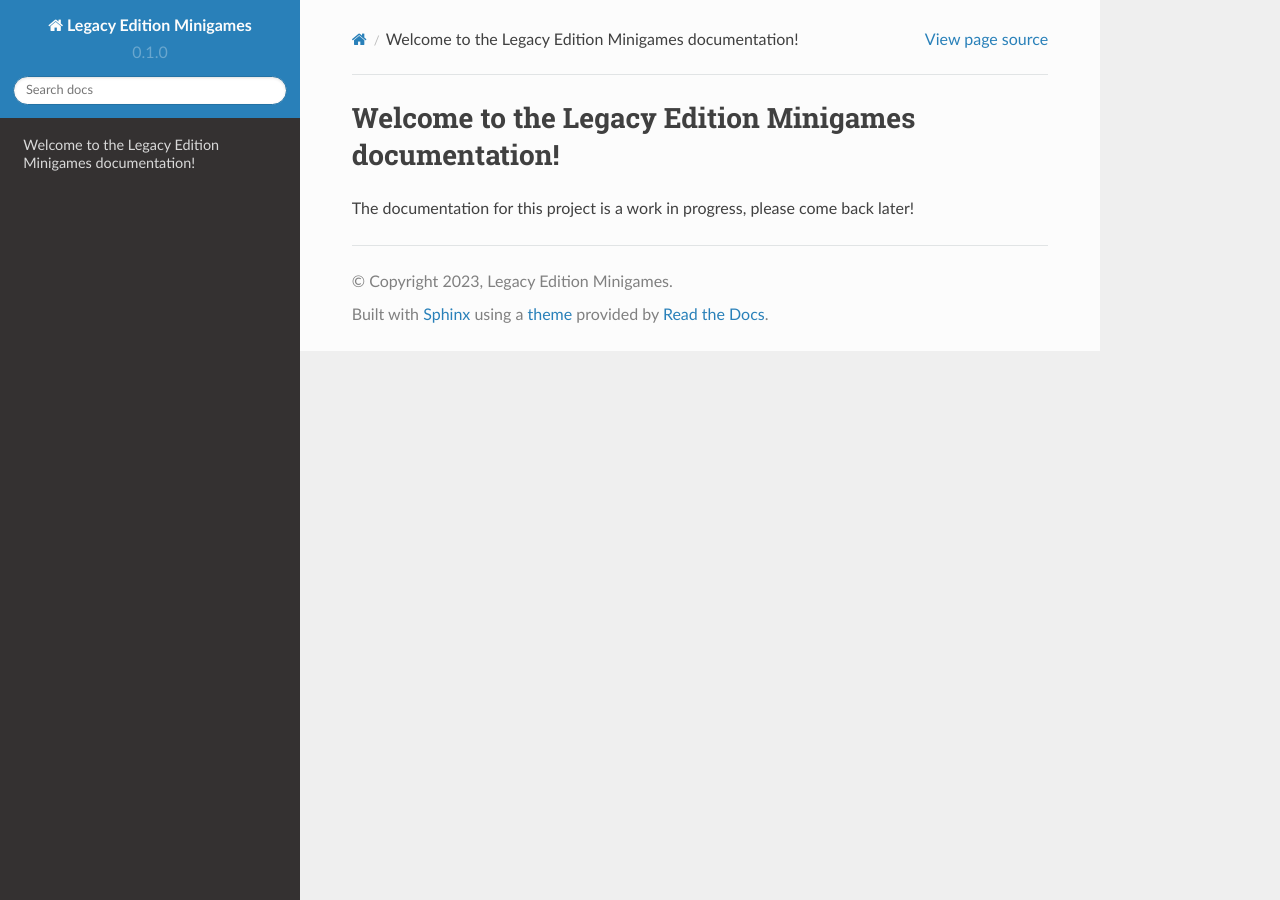
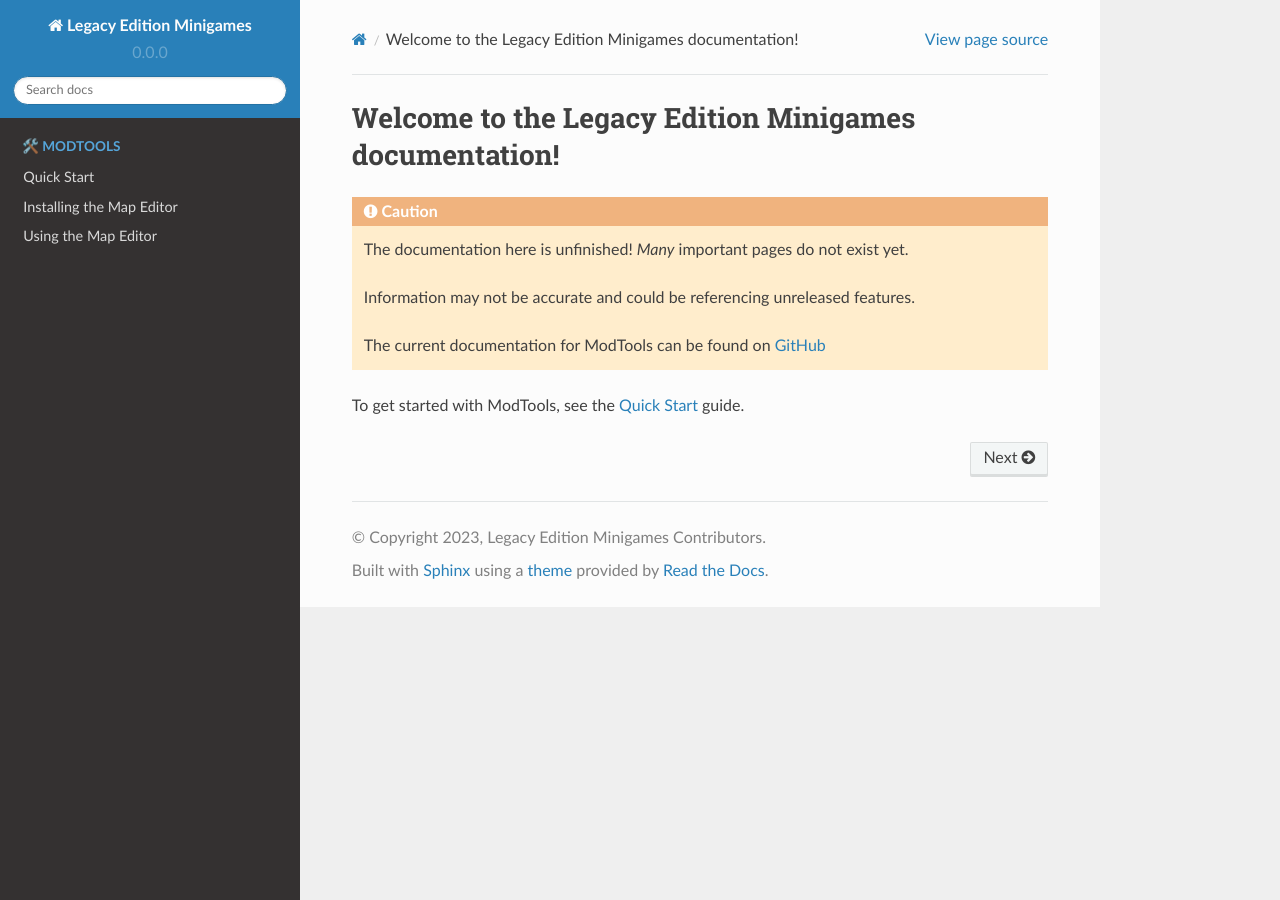
Before and after one commit to Legacy-Edition-Minigames/Documentation, a Sphinx documentation site: the page built from docs/source/index.rst, in a window 1280 px wide. Built offline with Sphinx 7.4.7 and the Read the Docs theme 2.0.0, drawn with Linux system fonts in a browser that asks for light colours.

Commit message:
Add the first 2 pages for ModTools

```diff
--- a/docs/source/conf.py
+++ b/docs/source/conf.py
@@ -3,11 +3,11 @@
 # -- Project information
 
 project = 'Legacy Edition Minigames'
-copyright = '2023, Legacy Edition Minigames'
-author = 'Legacy Edition Minigames'
+copyright = '2023, Legacy Edition Minigames Contributors'
+author = 'Legacy Edition Minigames Contributors'
 
 release = '0.1'
-version = '0.1.0'
+version = '0.0.0'
 
 # -- General configuration
 
--- a/docs/source/index.rst
+++ b/docs/source/index.rst
@@ -1,4 +1,20 @@
 Welcome to the Legacy Edition Minigames documentation!
-===================================
+======================================================
 
-The documentation for this project is a work in progress, please come back later!
+.. toctree::
+   :maxdepth: 2
+   :hidden:
+   :caption: 🛠️ ModTools
+
+   /modtools/index
+   /modtools/install-editor
+   /modtools/using-editor
+
+.. caution::
+   The documentation here is unfinished! *Many* important pages do not exist yet.
+
+   Information may not be accurate and could be referencing unreleased features.
+
+   The current documentation for ModTools can be found on `GitHub <https://github.com/Legacy-Edition-Minigames/ModTools/wiki>`_
+
+To get started with ModTools, see the :doc:`modtools/index` guide.
```
Also changed, not shown: docs/source/api.rst (deleted, +0 -7 lines), docs/source/modtools/index.rst (added, +10 -0 lines), docs/source/modtools/install-editor.rst (added, +59 -0 lines), docs/source/modtools/using-editor.rst (added, +81 -0 lines), docs/source/usage.rst (deleted, +0 -33 lines), docs/source/images/modtools/install-editor/availablepacks.png (added), docs/source/images/modtools/install-editor/datapack-button.png (added), docs/source/images/modtools/install-editor/edit-button.png (added), docs/source/images/modtools/install-editor/openpackfolder-button.png (added), docs/source/images/modtools/install-editor/openworldfolder-button.png (added), docs/source/images/modtools/install-editor/selectedpacks.png (added), docs/source/images/modtools/install-editor/tab.png (added), docs/source/images/modtools/using-editor/center.png (added), docs/source/images/modtools/using-editor/chests.png (added), 1 more files.
